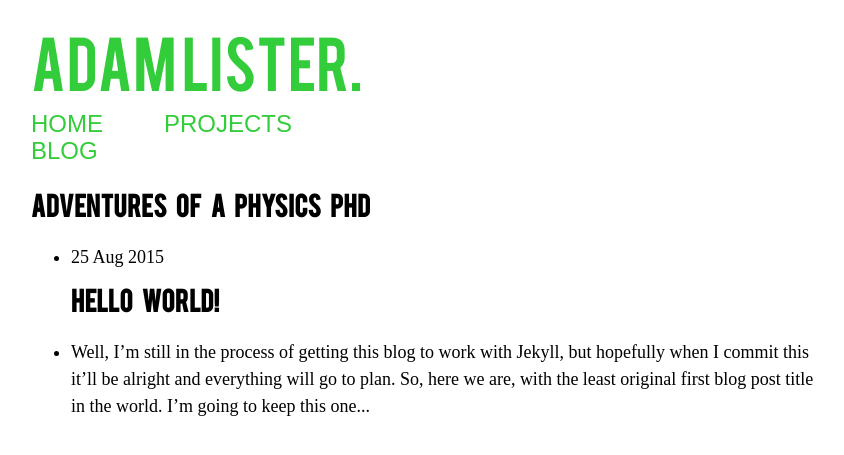
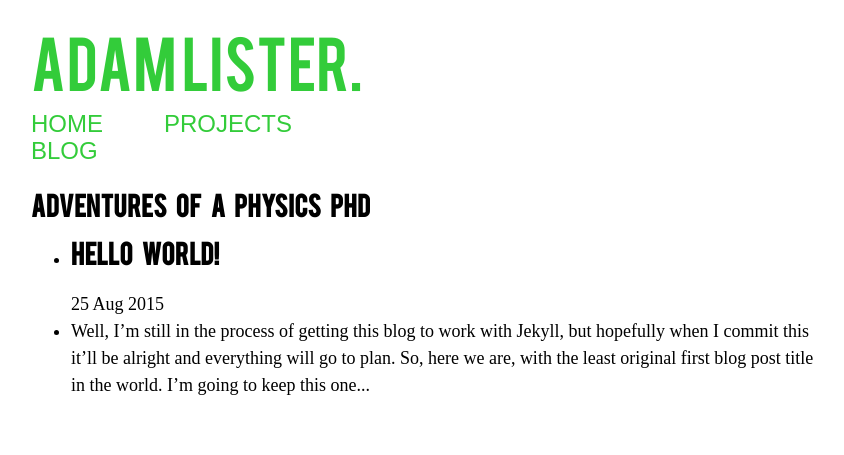
Before and after one commit to admlw/admlw.github.io, a Jekyll site: the page built from blog/index.html, in a window 1280 px wide. Shown: the top 455 px of the page, without its empty margins (209-1053 px from the left). Built offline with Jekyll 4.4.1, drawn with Linux system fonts in a browser that asks for light colours; some web fonts are replaced.

Commit message:
Update index.html

```diff
--- a/blog/index.html
+++ b/blog/index.html
@@ -6,8 +6,9 @@ title: Adventures of a Physics PhD
   <ul class="posts" style="list-style-type=none;">
 
     {% for post in site.posts %}
-      <li style="list-style-type=none;"><span>{{ post.date | date_to_string }}</span>
-      <h2><a href="{{ post.url }}" title="{{ post.title }}">{{ post.title }}</a></h2></li>
+      <li style="list-style-type=none;">
+      <h2><a href="{{ post.url }}" title="{{ post.title }}">{{ post.title }}</a></h2>
+      <span>{{ post.date | date_to_string }}</span></li>
       <li style="list-style-type=none;">{{ post.content | strip_html | truncatewords: 50 }}</li>
         {% endfor %}
       </ul>
```
